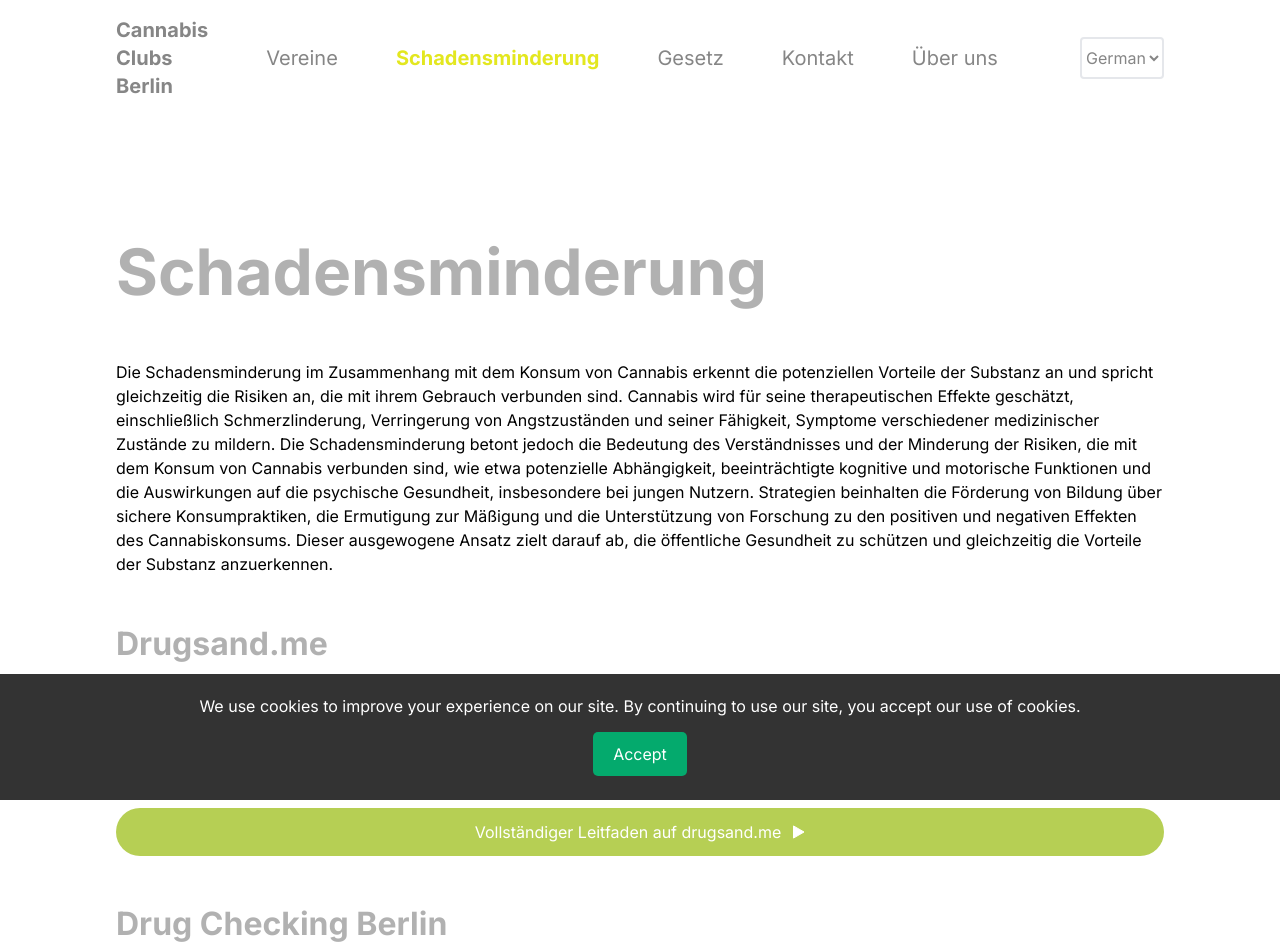
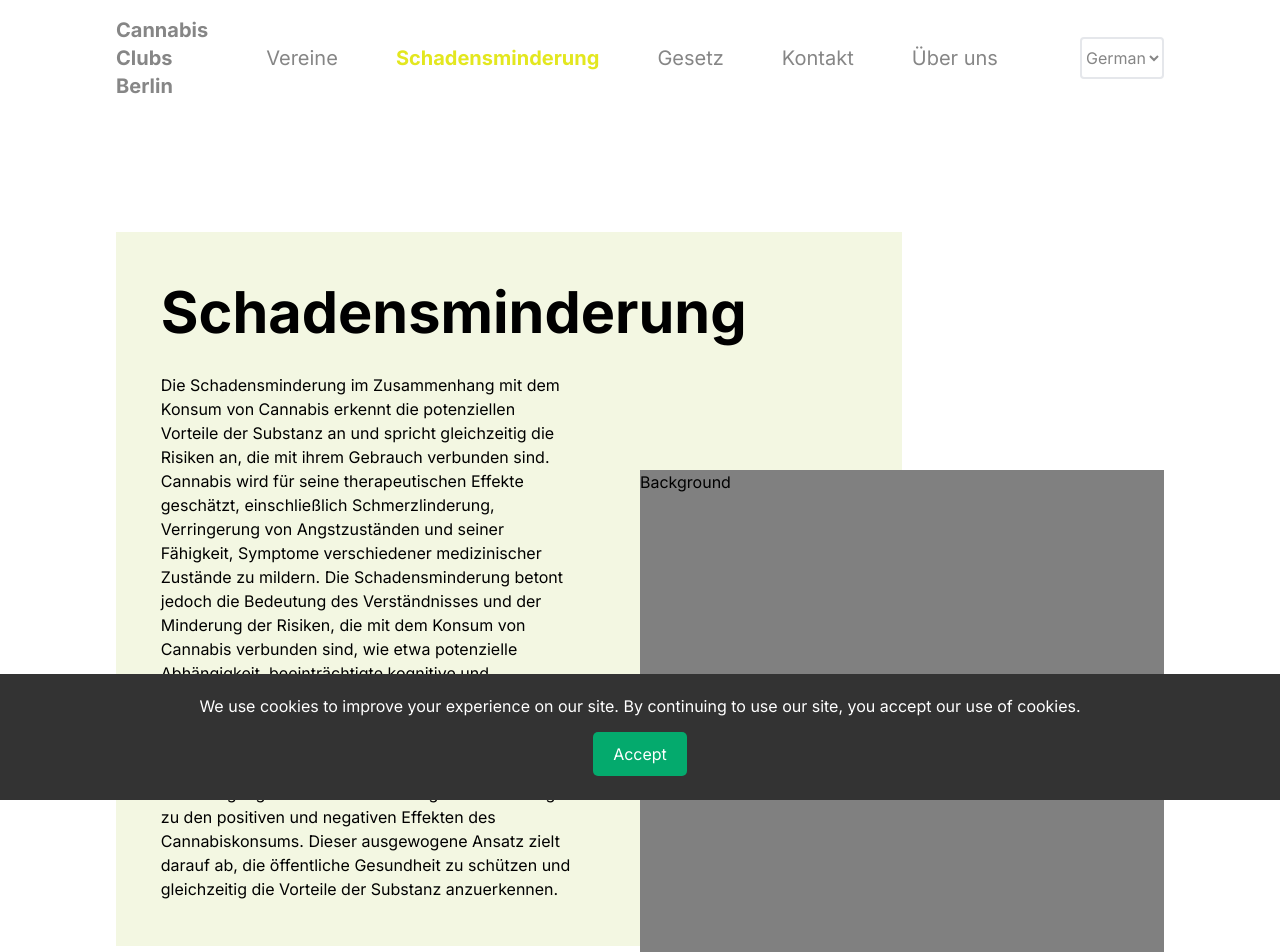
Before and after one commit to marcaufderheyde/cannabisclubsberlin.com, a Next.js app: page /de/harmreduction in a window 1280 px wide. Shown: the top 952 px of the page. Built offline with nearby package versions, Linux system fonts and the light colour scheme.

Commit message:
[CAN-50] Basic Layout of Figma Design Problem Implement basic figma layout Solution - allow parent to reveal overflow content - Delete previous flexbox container - Create styles for css grid behavior - Copious amounts of tailwind-ing Note Still need to refactor and make mobile friendly

```diff
--- /dev/null
+++ b/app/[locale]/harmreduction/harmreduction-card.tsx
@@ -0,0 +1 @@
+export default function HarmReductionCard() {}
--- a/app/[locale]/harmreduction/harmreduction-content.tsx
+++ b/app/[locale]/harmreduction/harmreduction-content.tsx
@@ -1,28 +1,62 @@
 'use client';
 import ActionButton from '@/app/ui/Home/actionbutton';
 import { useLocale, useTranslations } from 'next-intl';
+import Image from 'next/image';
 
 export default function HarmReductionContent() {
     const t = useTranslations('HarmReductionPage');
     const localActive = useLocale();
+
+    const containerGridStyle = {
+        display: 'grid',
+        gridTemplateColumns: '1fr 1fr 1fr 1fr',
+        gridTemplateRows: '1fr 2fr 1fr 1fr 1fr 1fr 1fr 1fr 1fr',
+        gridAutoFlow: 'row',
+    };
+
+    const cardGridStyle = {
+        display: 'grid',
+        gridTemplateColumns: 'subgrid',
+        gridTemplateRows: '1fr 2fr 0.5fr',
+        gridAutoFlow: 'row',
+    };
+
     return (
-        <div className='flex flex-col gap-8 md:gap-12 md:mt-30 lg:mt-16'>
-            <h1 className='font-bold text-4xl md:text-[4rem] opacity-[0.3] text-balance leading-tight'>
+        <div className='md:gap-12 md:mt-30 lg:mt-16 relative'>
+            <div style={containerGridStyle}>
+                <div className='grid col-start-1 col-end-4 row-start-1 row-end-3 bg-[rgba(182,207,84,0.17)] p-[2.8em] grid-cols-subgrid '>
+                    <h1 className='font-bold text-4xl md:text-[3.6rem] text-balance leading-tight mb-6 row-start-1 row-end-1 col-start-1 col-end-3'>
                         {t('headline')}
                     </h1>
-            <p>{t('headline_description')}</p>
-            <h2 className='font-bold text-4xl md:text-[2rem] opacity-[0.3] text-balance leading-tight'>
+                    <p className='row-start-2 row-end-2 col-start-1 col-end-3 mr-[4em]'>
+                        {t('headline_description')}
+                    </p>
+                </div>
+                <div className='bg-[grey] col-start-3 col-end-5 row-start-2 row-end-5 z-[0] '>
+                    Background
+                </div>
+                <div
+                    style={cardGridStyle}
+                    className='bg-[#5B6575] col-start-1 col-end-4 row-start-4 row-end-6 z-[0] p-[2.8em] text-white left-[1em]'
+                >
+                    <h2 className='font-bold text-4xl md:text-[3.6rem]  text-balance leading-tight col-start-1 col-end-4 row-start-1 row-end-2'>
                         Drugsand.me
                     </h2>
-            <p>{t('headline_subdescription')}</p>
+                    <p className='text-[1.5rem] col-start-1 col-end-3 row-start-2 row-end-3'>
+                        {t('headline_subdescription')}
+                    </p>
                     <ActionButton
                         backgroundColor={'#B6CF54'}
                         textColor={'#ffffff'}
                         href={`https://www.drugsand.me/drugs/cannabis/`}
                         externalLink={true}
+                        className='col-start-3 col-end-4 row-start-3 row-end-4'
                     >
                         {t('drugs_and_me_button')}
                     </ActionButton>
+                </div>
+                <div className='bg-[grey] col-start-1 col-end-3 row-start-6 row-end-9 z-[-1] relative right-[-2em] top-[-1em]'></div>
+                <div className='col-start-2 col-end-5 row-start-7 row-end-10'>
                     <h2 className='font-bold text-4xl md:text-[2rem] opacity-[0.3] text-balance leading-tight'>
                         Drug Checking Berlin
                     </h2>
@@ -35,7 +69,8 @@ export default function HarmReductionContent() {
                     >
                         {t('drug_checking_button')}
                     </ActionButton>
-            <br />
+                </div>
+            </div>
         </div>
     );
 }
--- a/app/[locale]/harmreduction/page.tsx
+++ b/app/[locale]/harmreduction/page.tsx
@@ -1,10 +1,14 @@
 import HarmReductionContent from './harmreduction-content';
 import { unstable_setRequestLocale } from 'next-intl/server';
 
-export default function About({ params: { locale } }: { params: { locale: string } }) {
+export default function About({
+    params: { locale },
+}: {
+    params: { locale: string };
+}) {
     unstable_setRequestLocale(locale);
     return (
-        <div className='flex flex-col md:flex-row w-full justify-center md:justify-between items-center h-full overflow-auto pt-12 md:pl-[YourNavbarWidth]'>
+        <div className='flex flex-col md:flex-row w-full justify-center md:justify-between items-center h-full overflow-auto pt-12 overflow-visible'>
             <HarmReductionContent />
         </div>
     );
--- a/app/ui/Home/actionbutton.js
+++ /dev/null
@@ -1,35 +0,0 @@
-import Link from 'next/link';
-import Triangle from '@/app/ui/Home/triangle';
-
-export default function ActionButton({
-    href,
-    textColor,
-    backgroundColor,
-    children,
-    externalLink=false
-}) {
-    return (
-        !externalLink ?
-        <Link
-            href={href}
-            className={
-                'py-2 px-4 md:py-3 md:px-7 flex flex-row justify-center rounded-3xl cursor-pointer items-center gap-3'
-            }
-            style={{ color: textColor, backgroundColor: backgroundColor }}
-        >
-            {children}
-            <Triangle color={textColor} />
-        </Link>
-        :
-        <a href={href}
-            target="_blank"
-            className={
-                    'py-2 px-4 md:py-3 md:px-7 flex flex-row justify-center rounded-3xl cursor-pointer items-center gap-3'
-                }
-                style={{ color: textColor, backgroundColor: backgroundColor }}
-                >
-                {children}
-                <Triangle color={textColor} />
-        </a>
-    );
-}
--- /dev/null
+++ b/app/ui/Home/actionbutton.tsx
@@ -0,0 +1,46 @@
+import Link from 'next/link';
+import Triangle from '@/app/ui/Home/triangle';
+import { ReactNode } from 'react';
+
+export default function ActionButton({
+    href,
+    textColor,
+    backgroundColor,
+    children,
+    externalLink = false,
+    className,
+}: {
+    className?: string;
+    externalLink?: boolean;
+    children: ReactNode;
+    backgroundColor: string;
+    textColor: string;
+    href: string;
+}) {
+    return !externalLink ? (
+        <Link
+            href={href}
+            className={
+                className +
+                ' py-2 px-4 md:py-3 md:px-7 flex flex-row justify-center rounded-3xl cursor-pointer items-center gap-3'
+            }
+            style={{ color: textColor, backgroundColor: backgroundColor }}
+        >
+            {children}
+            <Triangle color={textColor} />
+        </Link>
+    ) : (
+        <a
+            href={href}
+            target='_blank'
+            className={
+                className +
+                ' py-2 px-4 md:py-3 md:px-7 flex flex-row justify-center rounded-3xl cursor-pointer items-center gap-3'
+            }
+            style={{ color: textColor, backgroundColor: backgroundColor }}
+        >
+            {children}
+            <Triangle color={textColor} />
+        </a>
+    );
+}
--- a/app/ui/Home/content.tsx
+++ b/app/ui/Home/content.tsx
@@ -1,4 +1,4 @@
-"use client";
+'use client';
 import Headline from '@/app/ui/Home/headline';
 import ActionButton from '@/app/ui/Home/actionbutton';
 import { useLocale, useTranslations } from 'next-intl';
```
Lines whose indentation alone changed are shown as unchanged.
